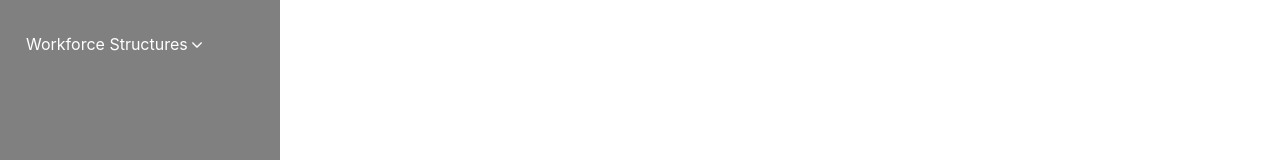
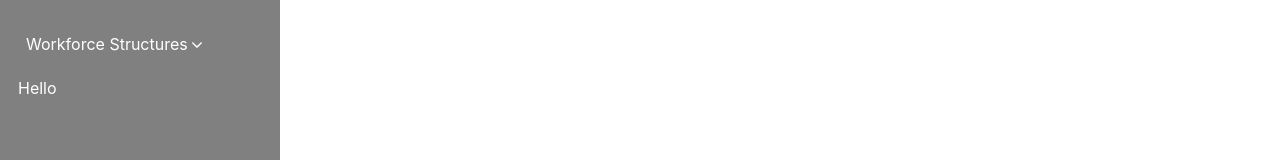
Before and after one commit to gowrishankar356/MiniERP, a React (Create React App) app in the folder minierp/: page / in a window 1280 px wide. Both pictures are taken after a click on the button 33 px from the left and 30 px from the top of the page. Shown: the part 156-316 px from the top of the page. Built offline with nearby package versions, Linux system fonts and the light colour scheme; a web font is replaced by a local one.

Commit message:
new changes

```diff
--- a/minierp/src/components/SideNavBar/index.jsx
+++ b/minierp/src/components/SideNavBar/index.jsx
@@ -64,6 +64,7 @@ const SideNavBar = () => {
           </ul>
         </li>
       </ul>
+      <ul>Hello</ul>
     </div>
   );
 };
--- a/minierp/src/components/SideNavBar/styles.module.css
+++ b/minierp/src/components/SideNavBar/styles.module.css
@@ -30,8 +30,8 @@
 }
 
 .workForceStructures {
-    visibility: hidden;
-    position: absolute;
+    display: none;
+    /* position: absolute; */
 }
 
 .side_bar_container li {
```
